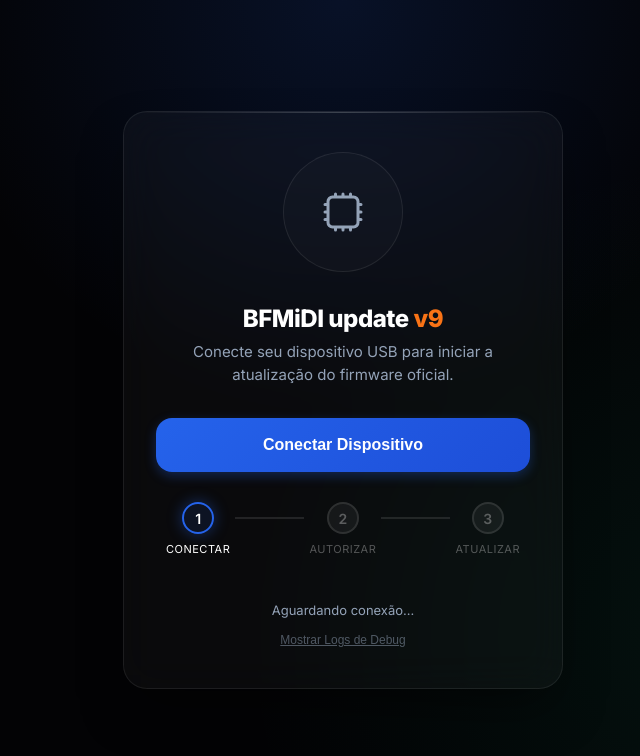
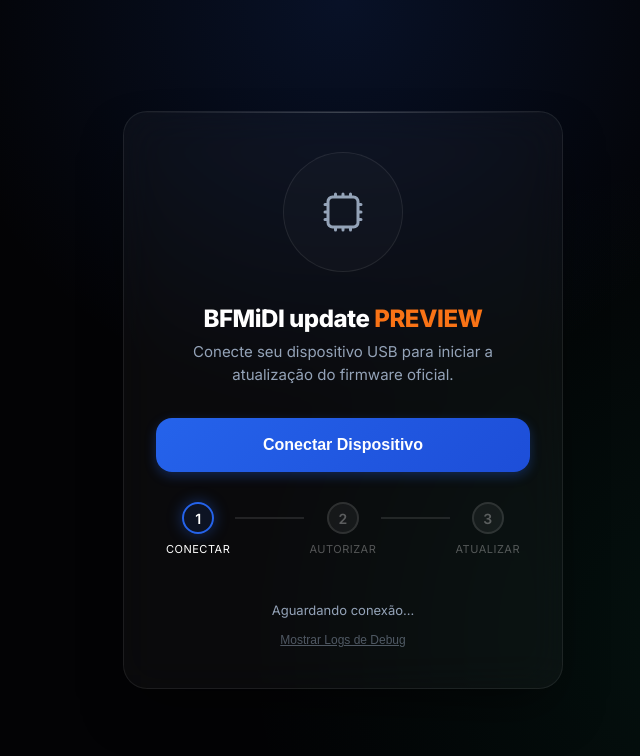
Before and after one commit to whitebilly/BFMIDI_UPDATER_PREVIEW, a plain HTML site: page index.html in a window 1280 px wide. Shown: the whole page, without its empty margins (297-937 px from the left). Drawn offline with nearby package versions, Linux system fonts and the light colour scheme.

Commit message:
Update index.html

```diff
--- a/index.html
+++ b/index.html
@@ -412,7 +412,7 @@
         </svg>
       </div>
 
-      <h1>BFMiDI update <span class="accent-orange">v9</span></h1>
+      <h1>BFMiDI update <span class="accent-orange">PREVIEW</span></h1>
       <p id="description">Conecte seu dispositivo USB para iniciar a atualização do firmware oficial.</p>
 
       <button class="btn" id="actionBtn">Conectar Dispositivo</button>
```
